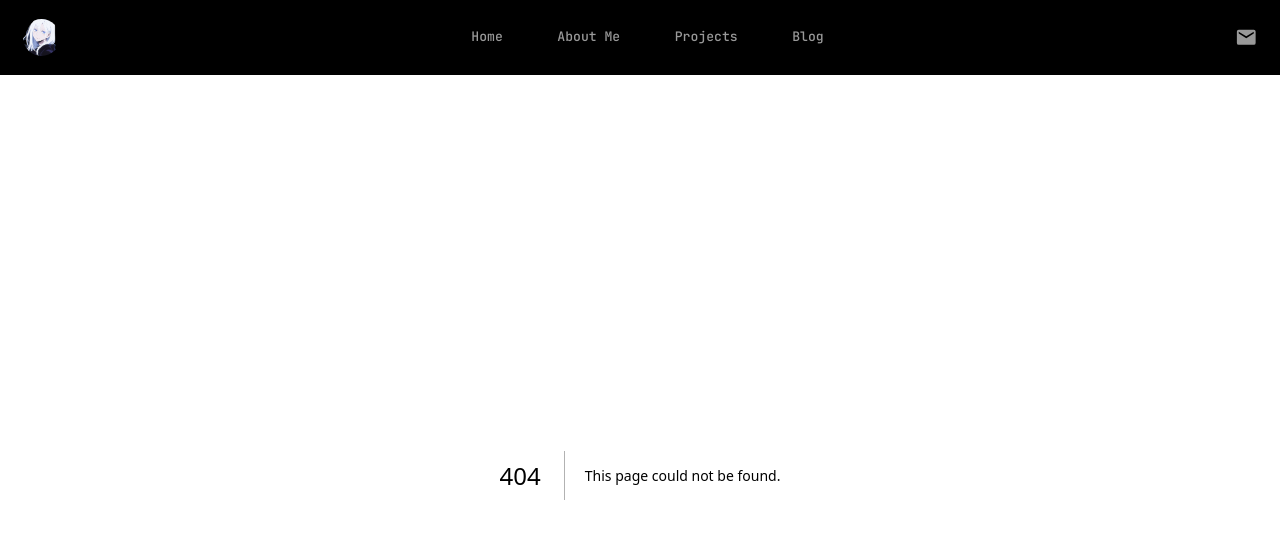
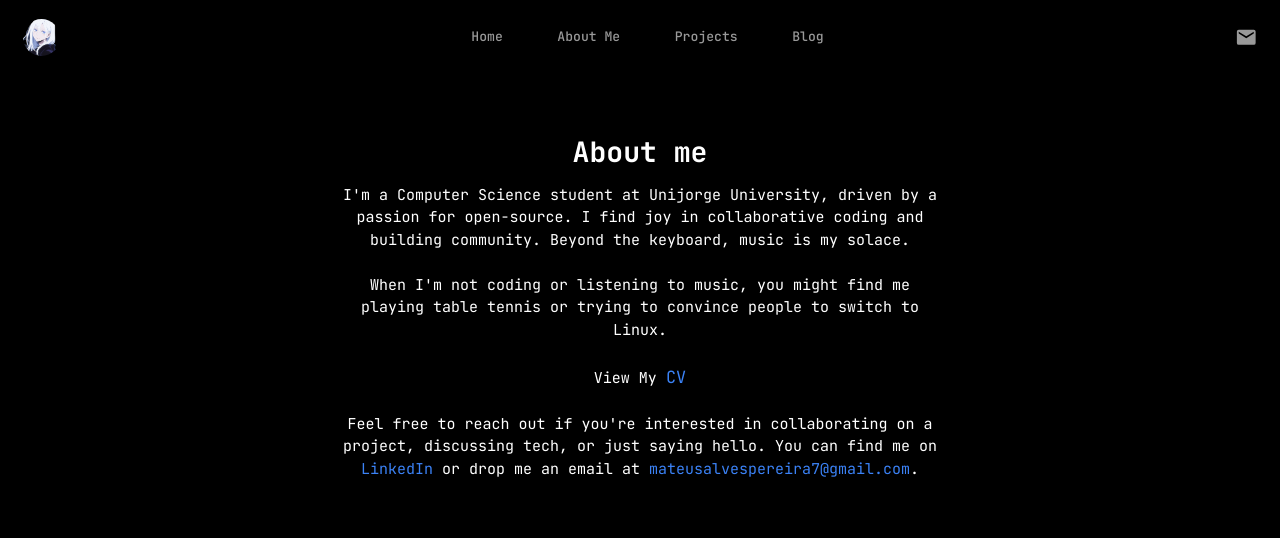
Before and after one commit to redyf/portfolio, a Next.js app: page /about in a window 1280 px wide. Before the commit this address had no page. Shown: the top 538 px of the page. Built offline with nearby package versions, Linux system fonts and the light colour scheme.

Commit message:
feat: add aboutme page

```diff
--- /dev/null
+++ b/app/about/page.tsx
@@ -0,0 +1,58 @@
+import Link from "next/link";
+import React from "react";
+
+const AboutPage = () => {
+  return (
+    <div className="w-full min-h-screen bg-black flex items-start justify-center pt-16">
+      <div className="container max-w-2xl mx-auto px-4">
+        <section className="text-white text-center mb-10">
+          <header>
+            <h1 className="text-3xl font-bold mb-4">About me</h1>
+          </header>
+          <main>
+            <p className="mb-6">
+              I'm a Computer Science student at Unijorge University, driven by a
+              passion for open-source. I find joy in collaborative coding and
+              building community. Beyond the keyboard, music is my solace.
+            </p>
+            <p className="mb-6">
+              When I'm not coding or listening to music, you might find me
+              playing table tennis or trying to convince people to switch to
+              Linux.
+            </p>
+            <div className="mb-6">
+              View My{" "}
+              <Link href="/CV.pdf" className="text-blue-500 text-lg">
+                CV
+              </Link>
+            </div>
+          </main>
+          <footer>
+            <p>
+              Feel free to reach out if you're interested in collaborating on a
+              project, discussing tech, or just saying hello. You can find me on{" "}
+              <a
+                href="https://www.linkedin.com/in/mateusper"
+                className="text-blue-500"
+                aria-label="LinkedIn"
+              >
+                LinkedIn
+              </a>{" "}
+              or drop me an email at{" "}
+              <a
+                href="mailto:mateusalvespereira7@gmail.com"
+                className="text-blue-500"
+                aria-label="Email"
+              >
+                mateusalvespereira7@gmail.com
+              </a>
+              .
+            </p>
+          </footer>
+        </section>
+      </div>
+    </div>
+  );
+};
+
+export default AboutPage;
```
